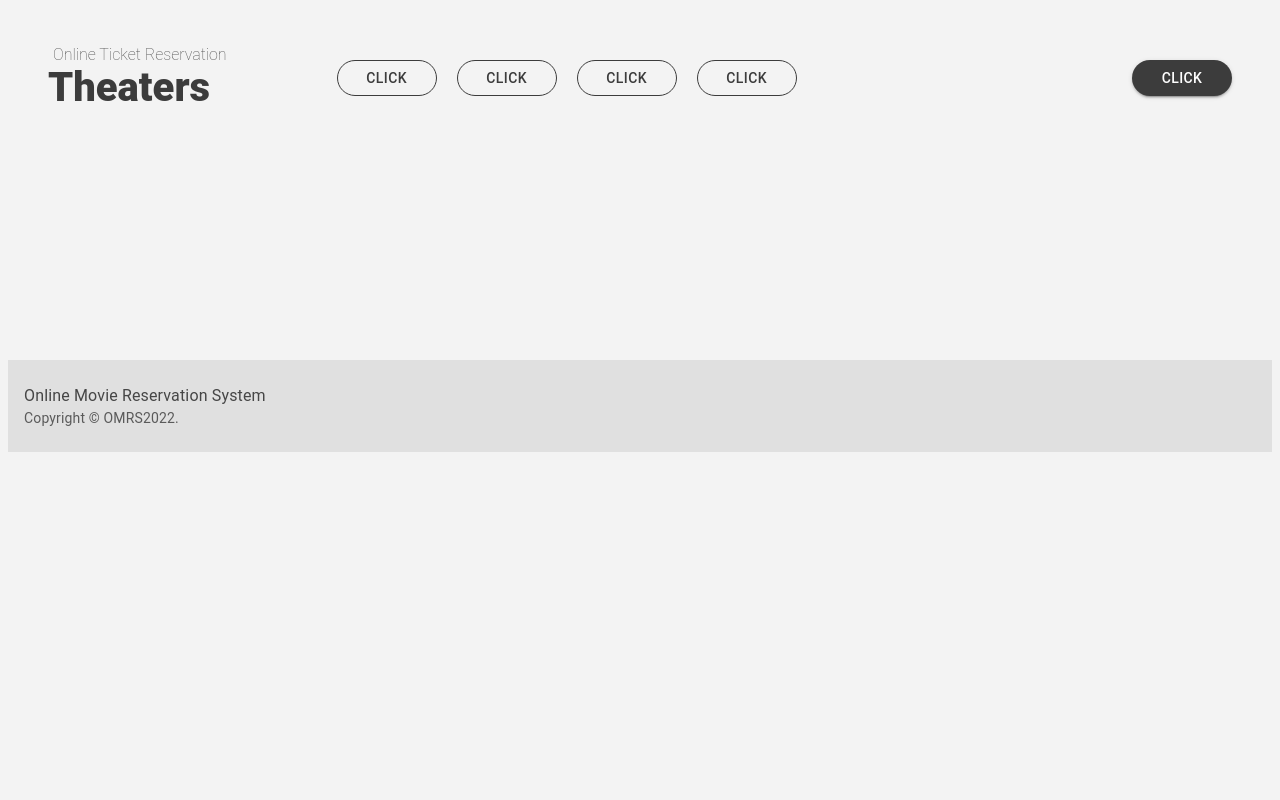
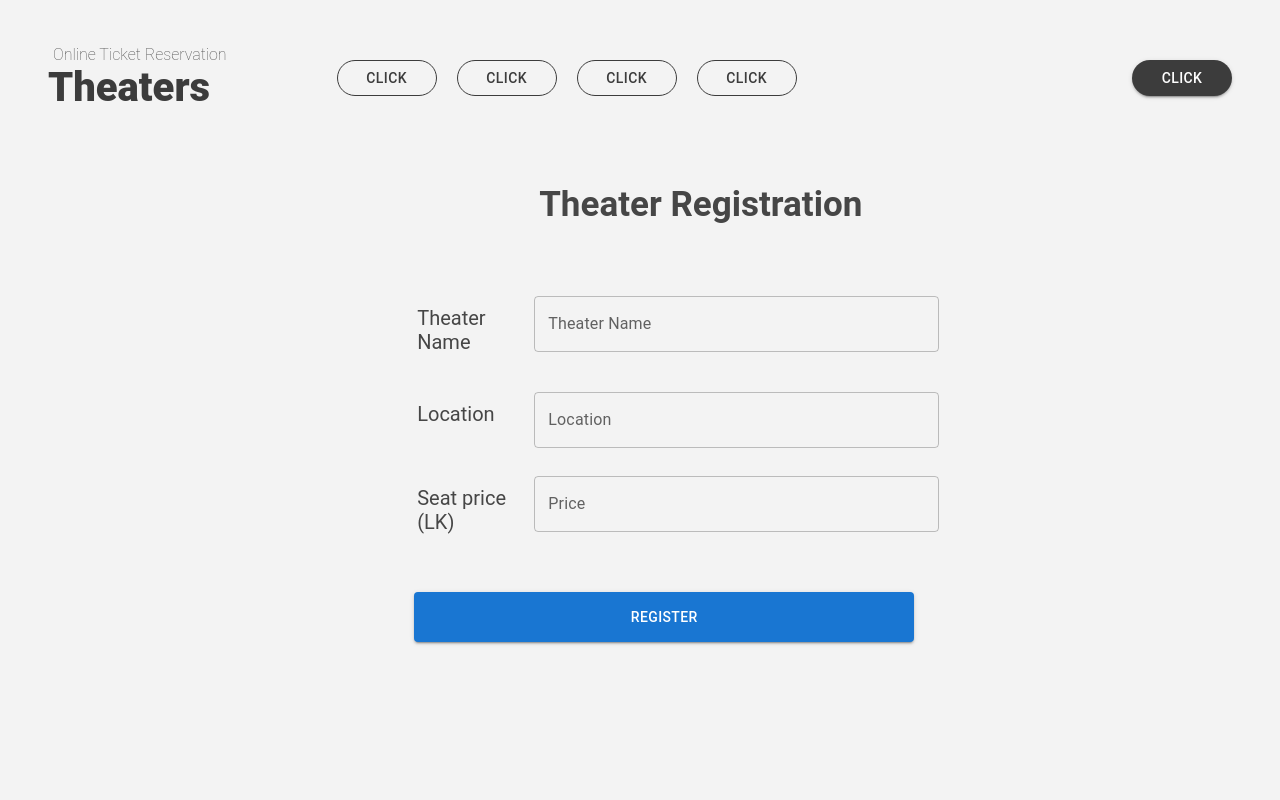
Before and after one commit to dilshanhiruna/Online-Movie-Reservation-System, a React (Create React App) app in the folder client/: page /theaters/add in a window 1280 px wide. Before the commit this address led to /theaters/404. Shown: the top 800 px of the page. Built offline with nearby package versions, Linux system fonts and the light colour scheme.

Commit message:
implemneted the add theater function and retrieve function

```diff
--- a/client/package.json
+++ b/client/package.json
@@ -10,7 +10,7 @@
     "@testing-library/react": "^13.1.1",
     "@testing-library/user-event": "^13.5.0",
     "axios": "^0.27.2",
-    "react": "^18.0.0",
+    "react": "^18.1.0",
     "react-dom": "^18.0.0",
     "react-router-dom": "^5.3.0",
     "react-scripts": "5.0.1",
--- a/client/src/components/Theater/Theater.css
+++ b/client/src/components/Theater/Theater.css
@@ -0,0 +1,33 @@
+.Theater_details {
+    /* background-color: aqua; */
+    min-width: 60%;
+  }
+  .Theater_details h1 {
+    font-size: 35px;
+    margin-left: 250px;
+  }
+  .Theater_txt{
+    margin: 1;
+    width: 45ch;
+  }
+  .Theater_Btn{
+    margin-left: 2050px;
+  }
+  .Theater_details__input {
+    display: flex;
+    margin: 28px;
+  }
+  .Theater_details__input p {
+    margin: 10px;
+    margin-left: 100px;
+    font-size: 20px;
+    font-weight: 400;
+    width: 25%;
+  }
+  .res_component {
+    display: flex;
+    flex-direction: row;
+    justify-content: space-around;
+    margin: 13px;
+    padding: 0px 35px;
+  }
--- a/client/src/components/Theater/Theater.js
+++ b/client/src/components/Theater/Theater.js
@@ -1,8 +1,8 @@
 import React, { useEffect, useState } from "react";
 import Axios from "axios";
 import "./Theater.css";
-import "./addTheater"
-import "./editTheater"
+import "./AddTheater";
+import "./editTheater";
 import {
   Button,
   Table,
@@ -14,9 +14,9 @@ import {
   TableContainer,
   Paper,
   styled,
-
 } from "@mui/material";
 
+//material design
 const StyledTableCell = styled(TableCell)(({ theme }) => ({
   [`&.${tableCellClasses.head}`]: {
     backgroundColor: theme.palette.common.black,
@@ -28,55 +28,97 @@ const StyledTableCell = styled(TableCell)(({ theme }) => ({
 }));
 
 const StyledTableRow = styled(TableRow)(({ theme }) => ({
-    '&:nth-of-type(odd)': {
+  "&:nth-of-type(odd)": {
     backgroundColor: theme.palette.action.hover,
   },
   // hide last border
-    '&:last-child td, &:last-child th': {
+  "&:last-child td, &:last-child th": {
     border: 0,
   },
 }));
 
 export default function Theater() {
   const API = process.env.REACT_APP_API;
-    const [theaters, settheaters]= useState([]);
 
-    //get theaters from the database
+  const [theaters, settheaters] = useState([]);
+
+  //get all theaters from the database
   useEffect(() => {
     Axios.get(`${API}api/v1/theater`).then((res) => {
       console.log(res.data.data);
-        settheaters([res.data.data]);
+      settheaters(res.data.data);
+
+      // console.log([res.data]);
+      // settheaters([res.data]);
     });
   }, []);
   //console.log(API);
 
   return (
+    <div className="res_details__title">
+      //search bar
+      <div className="header__right">
+        <Button variant="contained" color="success">
+          Add Theater
+        </Button>
+      </div>
+      <br />
+      <br />
+      <div>
         <TableContainer component={Paper}>
           <Table sx={{ minWidth: 400 }} aria-label="customized table">
             <TableHead>
               <TableRow>
-                    <StyledTableCell><b>Theater ID</b></StyledTableCell>
+                <StyledTableCell>
+                  <b>Theater ID</b>
+                </StyledTableCell>
                 <StyledTableCell align="left">Theater Name</StyledTableCell>
                 <StyledTableCell align="left">Location</StyledTableCell>
-                    <StyledTableCell align="left">Price per seat&nbsp;(LK)</StyledTableCell>
+                <StyledTableCell align="left">
+                  Price per seat&nbsp;(LK)
+                </StyledTableCell>
                 <StyledTableCell align="left">Edit</StyledTableCell>
                 <StyledTableCell align="left">Delete</StyledTableCell>
               </TableRow>
             </TableHead>
             <TableBody>
-                    {theaters.map((theater,index) => (
+              {theaters.map((theater) => (
                 <StyledTableRow key={theater.theaterID}>
-                          <StyledTableCell component="th" scope="row">{theater.theaterID}</StyledTableCell>
-                          <StyledTableCell align="left">{theater.theaterName}</StyledTableCell>
-                          <StyledTableCell align="left">{theater.Array[index].seatPrice}</StyledTableCell>
-                          <StyledTableCell align="left">{theater.Array[index].location}</StyledTableCell>
-                          <StyledTableCell align="left"><Button variant="contained" style={{ width: "100px", height: "35px" }}>Edit</Button></StyledTableCell>
-                          <StyledTableCell align="left"><Button variant="contained" colostyle={{ width: "100px", height: "35px" }}>Delete</Button></StyledTableCell>
+                  <StyledTableCell component="th" scope="row">
+                    {theater.theaterID}
+                  </StyledTableCell>
+                  <StyledTableCell align="left">
+                    {theater.theaterName}
+                  </StyledTableCell>
+                  <StyledTableCell align="left">
+                    {theater.location}
+                  </StyledTableCell>
+                  <StyledTableCell align="left">
+                    {theater.seatPrice}
+                  </StyledTableCell>
+                  <StyledTableCell align="left">
+                    <Button
+                      variant="contained"
+                      style={{ width: "100px", height: "35px" }}
+                    >
+                      Edit
+                    </Button>
+                  </StyledTableCell>
+                  <StyledTableCell align="left">
+                    <Button
+                      variant="contained"
+                      color="error"
+                      colostyle={{ width: "100px", height: "35px" }}
+                    >
+                      Delete
+                    </Button>
+                  </StyledTableCell>
                 </StyledTableRow>
-
               ))}
             </TableBody>
           </Table>
         </TableContainer>
+      </div>
+    </div>
   );
 }
--- a/client/src/components/Theater/addTheater.js
+++ b/client/src/components/Theater/addTheater.js
@@ -1,8 +1,131 @@
-import React from 'react';
+import React, { useState } from "react";
+import Axios from "axios";
+import "./Theater.css";
+import { Button, Box, FormControl, InputLabel, TextField } from "@mui/material";
 
+export const AddTheater = () => {
+  const [theaterName, settheatername] = useState("");
+  const [location, setlocation] = useState("");
+  const [seatPrice, setseatprice] = useState("");
 
-export const addTheater = () => {
+  const API = process.env.REACT_APP_API;
+
+  //using axios send theater details to api
+  const sendTheaterToAPI = () => {
+    Axios.post(`${API}api/v1/theater`, {
+      theaterName,
+      location,
+      seatPrice,
+    }).then((res) => {
+      console.log("succesful");
+    });
+  };
   return (
-    <div>addTheater</div>
-  )
-}
+    // data form
+
+    <div className="res_component">
+      <div className="Theater_details">
+        <div className="Theater_details__title">
+          <h1>Theater Registration</h1>
+          <div>
+            <br />
+            {/* <div className="Theater_details__input">
+            <p>ID</p>
+
+            <FormControl fullWidth>
+              <TextField
+                id="outlined-basic"
+                label="Outlined"
+                variant="outlined"
+              />
+            </FormControl>
+          </div> */}
+
+            <div className="Theater_details__input">
+              <p>Theater Name</p>
+
+              <FormControl fullWidth>
+                <TextField
+                  id="outlined-basic"
+                  className="Theater_txt"
+                  label="Theater Name"
+                  variant="outlined"
+                  onChange={(e) => settheatername(e.target.value)}
+                />
+              </FormControl>
+            </div>
+
+            {/* <div className="Theater_details__input">
+              <p>Location</p>
+
+              <Box
+                component="form"
+                // sx={{
+                //   "& .MuiTextField-root": { m: 1, width: "45ch" },
+                // }}
+                noValidate
+                autoComplete="off"
+              >
+                <FormControl fullWidth>
+                  <TextField
+                    id="outlined-multiline-flexible"
+                    label="Location"
+                    multiline
+                    className="Theater_txt"
+                    maxRows={4}
+                    value={value}
+                    onChange={handleChange}
+                  />
+                </FormControl>
+              </Box>
+            </div> */}
+
+            <div className="Theater_details__input">
+              <p>Location</p>
+
+              <FormControl fullWidth>
+                <TextField
+                  id="outlined-basic"
+                  className="Theater_txt"
+                  label="Location"
+                  variant="outlined"
+                  onChange={(e) => setlocation(e.target.value)}
+                />
+              </FormControl>
+            </div>
+
+            <div className="Theater_details__input">
+              <p>Seat price (LK)</p>
+
+              <FormControl fullWidth>
+                <TextField
+                  id="outlined-basic"
+                  className="Theater_txt"
+                  label="Price"
+                  variant="outlined"
+                  onChange={(e) => setseatprice(e.target.value)}
+                />
+              </FormControl>
+            </div>
+
+            <div className="res_details__input">
+              <FormControl fullWidth>
+                <Button
+                  variant="contained"
+                  style={{
+                    width: "500px",
+                    height: "50px",
+                    margin: "20px 0px 0px 100px",
+                  }}
+                  onClick={sendTheaterToAPI}
+                >
+                  Register
+                </Button>
+              </FormControl>
+            </div>
+          </div>
+        </div>
+      </div>
+    </div>
+  );
+};
--- a/client/src/routes/SysAdmin.js
+++ b/client/src/routes/SysAdmin.js
@@ -4,10 +4,9 @@ import Footer from "../components/view/Footer";
 import { Route, Switch, Redirect } from "react-router-dom";
 import Reservations from "../components/Reservations/Reservations";
 import Theater from "../components/Theater/Theater";
-
+import { AddTheater } from "../components/Theater/AddTheater";
 
 export default function SysAdmin() {
-
   return (
     <div className="sysadmin__view">
       <Header title={"Theaters"} user={"sysadmin"} />
@@ -16,9 +15,12 @@ export default function SysAdmin() {
           <Comp user={"Pabasara"} />
         </Route> */}
         <Route exact path="/theaters">
-          <Theater/>
+          <Theater />
         </Route>
 
+        <Route exact path="/theaters/add">
+          <AddTheater />
+        </Route>
         <Route exact path="/customer/reservation">
           <Reservations />
         </Route>
```
Also changed, not shown: 2 other files (tests, documents, lock files or other folders). Lines whose indentation alone changed are shown as unchanged.
